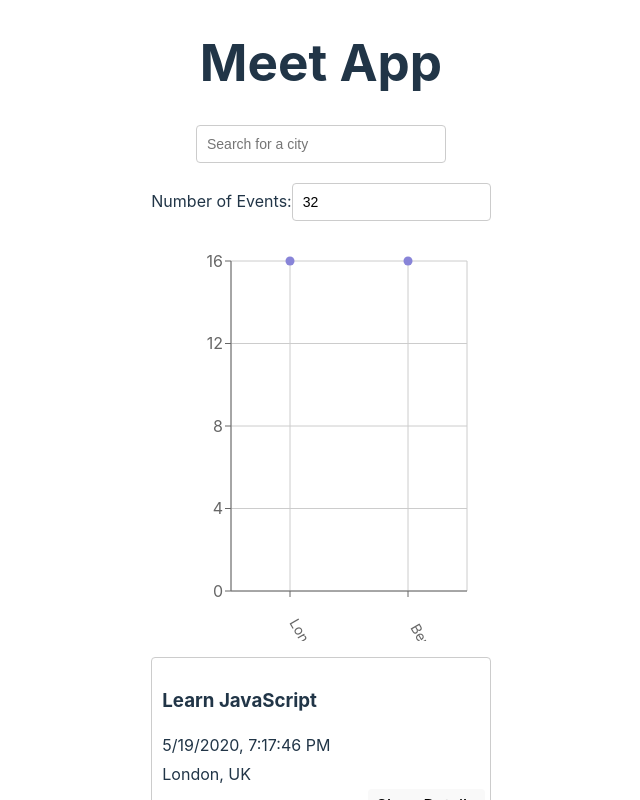
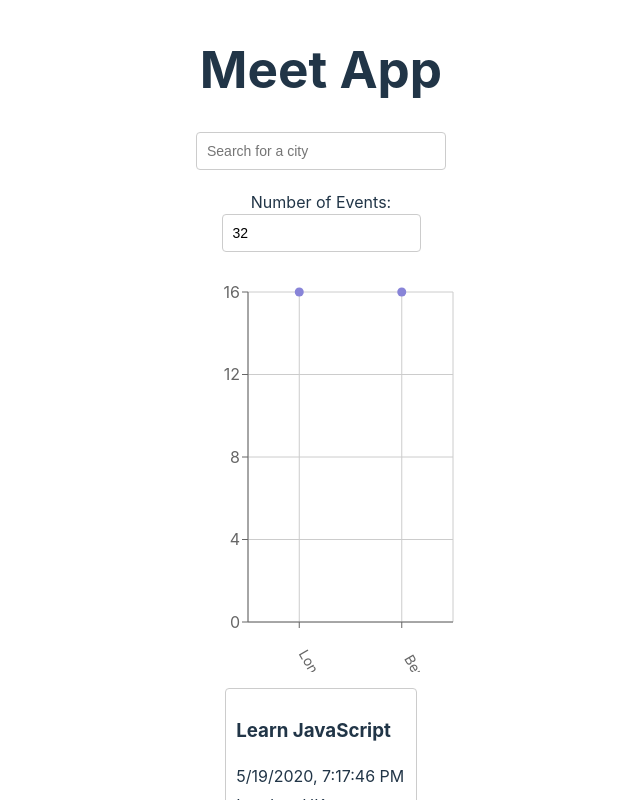
Before and after one commit to includeheart/meet, a React (Vite) app: page / in a window 1280 px wide. Shown: the top 800 px of the page, without its empty margins (319-959 px from the left). Built offline with nearby package versions, Linux system fonts and the light colour scheme.

Commit message:
Trying to fix chart width

```diff
--- a/src/App.css
+++ b/src/App.css
@@ -1,11 +1,10 @@
 @import url(https://fonts.googleapis.com/css?family=Roboto:500);
 .App {
   text-align: center;
-  padding: 0;
+  padding: 2% 5%;
   display: flex;
   flex-direction: column;
-  align-items: stretch;
-  width: 100%;
+  align-items:center;
 }
 
 .App * {
--- a/src/components/CityEventsChart.jsx
+++ b/src/components/CityEventsChart.jsx
@@ -17,7 +17,7 @@ const CityEventsChart = ({ allLocations, events }) => {
   };
 
     return (
-        <ResponsiveContainer width="99%" height={400}>
+        <ResponsiveContainer width="100%" height={400}>
             <ScatterChart
                 margin={{
                 top: 20,
```
